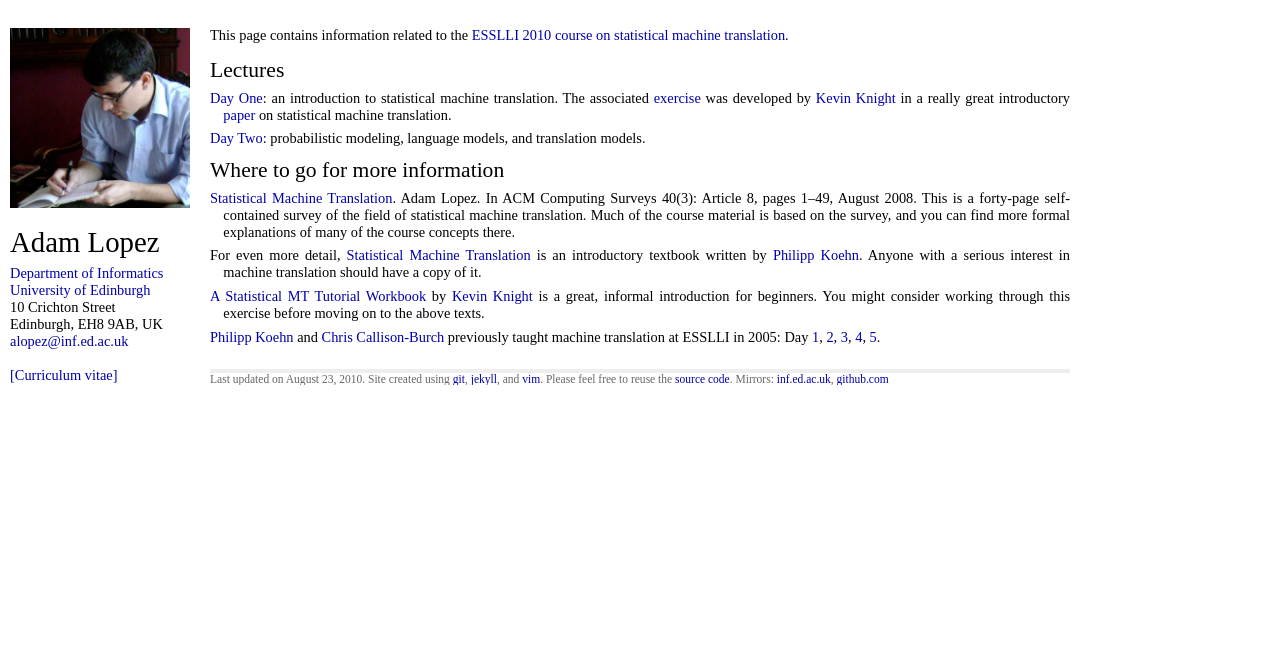
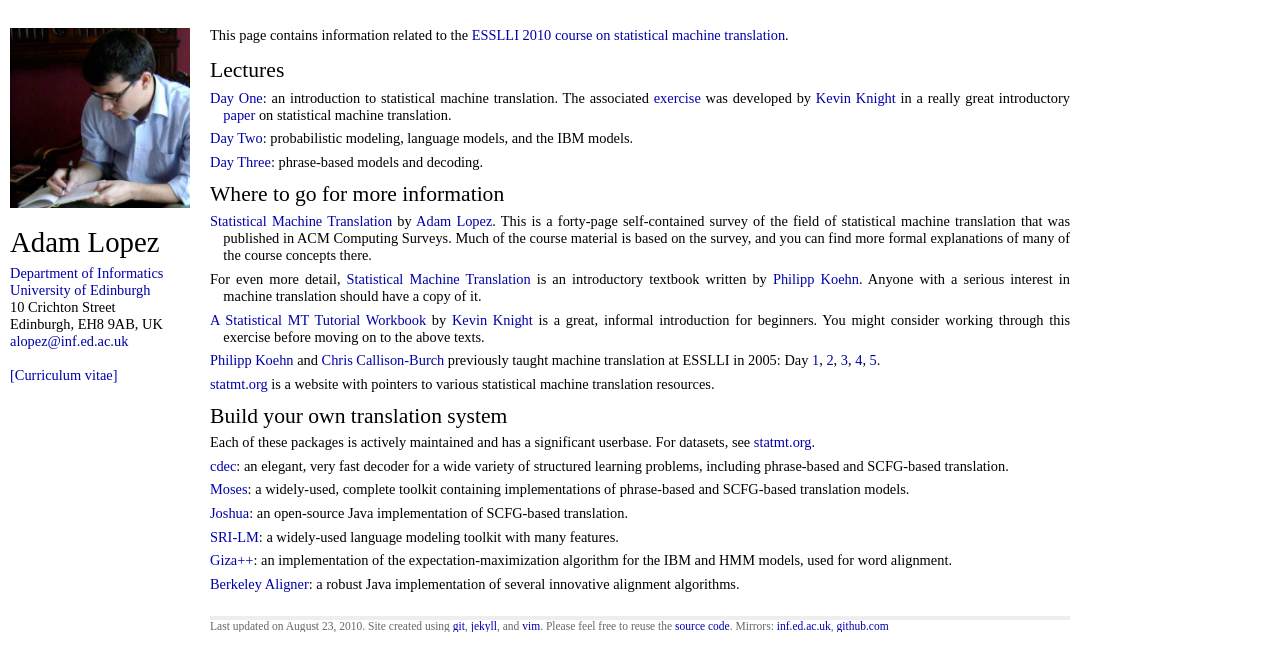
Before and after one commit to alopez/alopez.github.com, a Jekyll site: the page built from esslli2010.html, in a window 1280 px wide. Shown: the top 671 px of the page. Built offline with Jekyll 4.4.1, drawn with Linux system fonts in a browser that asks for light colours.

Commit message:
Added Day 3 ESSLLI slides and pointers to software

```diff
--- a/esslli2010.html
+++ b/esslli2010.html
@@ -11,18 +11,31 @@ title: Adam Lopez
 
 <ul class="posts">
 	<li><a href="http://homepages.inf.ed.ac.uk/alopez/talks/esslli2010-day1.pdf">Day One</a>: an introduction to statistical machine translation.  The associated <a href="http://homepages.inf.ed.ac.uk/alopez/talks/esslli-exercise.pdf">exercise</a> was developed by <a href="http://www.isi.edu/~knight/">Kevin Knight</a> in a really great introductory <a href="http://www.ai.mit.edu/courses/6.891-nlp/READINGS/aimag97.pdf">paper</a> on statistical machine translation.</li>
-	<li><a href="http://homepages.inf.ed.ac.uk/alopez/talks/esslli2010-day2.pdf">Day Two</a>: probabilistic modeling, language models, and translation models.</li>
+	<li><a href="http://homepages.inf.ed.ac.uk/alopez/talks/esslli2010-day2.pdf">Day Two</a>: probabilistic modeling, language models, and the IBM models.</li>
+	<li><a href="http://homepages.inf.ed.ac.uk/alopez/talks/esslli2010-day3.pdf">Day Three</a>: phrase-based models and decoding.</li>
 </ul>
 
 <h2>Where to go for more information</h2>
 <ul class="posts">
-	<li><a href="http://homepages.inf.ed.ac.uk/alopez/papers/survey.pdf">Statistical Machine Translation</a>. Adam Lopez. In ACM Computing Surveys 40(3): Article 8, pages 1–49, August 2008.  This is a forty-page self-contained survey of the field of statistical machine translation.  Much of the course material is based on the survey, and you can find more formal explanations of many of the course concepts there.</li>
+	<li><a href="http://homepages.inf.ed.ac.uk/alopez/papers/survey.pdf">Statistical Machine Translation</a> by <a href="index.html">Adam Lopez</a>. This is a forty-page self-contained survey of the field of statistical machine translation that was published in ACM Computing Surveys.  Much of the course material is based on the survey, and you can find more formal explanations of many of the course concepts there.</li>
 	<li>For even more detail, <a href="http://www.statmt.org/book/">Statistical Machine Translation</a> is an introductory textbook written by <a href="http://www.iccs.informatics.ed.ac.uk/~pkoehn/">Philipp Koehn</a>.  Anyone with a serious interest in machine translation should have a copy of it.</li>
 	<li><a href="http://www.isi.edu/natural-language/mt/wkbk.pdf">A Statistical MT Tutorial Workbook</a> by <a href="http://www.isi.edu/~knight/">Kevin Knight</a> is a great, informal introduction for beginners.  You might consider working through this exercise before moving on to the above texts.
 	<li><a href="http://www.iccs.informatics.ed.ac.uk/~pkoehn/">Philipp Koehn</a> and <a href="http://www.cs.jhu.edu/~ccb/">Chris Callison-Burch</a> previously taught machine translation at ESSLLI in 2005: Day
-<a href="http://www.iccs.informatics.ed.ac.uk/~pkoehn/publications/esslli-slides-day1.pdf">1</a>,
-<a href="http://www.iccs.informatics.ed.ac.uk/~pkoehn/publications/esslli-slides-day2.pdf">2</a>,
-<a href="http://www.iccs.informatics.ed.ac.uk/~pkoehn/publications/esslli-slides-day3.pdf">3</a>,
-<a href="http://www.iccs.informatics.ed.ac.uk/~pkoehn/publications/esslli-slides-day4.pdf">4</a>,
-<a href="http://www.iccs.informatics.ed.ac.uk/~pkoehn/publications/esslli-slides-day5.pdf">5</a>.
+    <a href="http://www.iccs.informatics.ed.ac.uk/~pkoehn/publications/esslli-slides-day1.pdf">1</a>,
+    <a href="http://www.iccs.informatics.ed.ac.uk/~pkoehn/publications/esslli-slides-day2.pdf">2</a>,
+    <a href="http://www.iccs.informatics.ed.ac.uk/~pkoehn/publications/esslli-slides-day3.pdf">3</a>,
+    <a href="http://www.iccs.informatics.ed.ac.uk/~pkoehn/publications/esslli-slides-day4.pdf">4</a>,
+    <a href="http://www.iccs.informatics.ed.ac.uk/~pkoehn/publications/esslli-slides-day5.pdf">5</a>.</li>
+  <li><a href="http://www.statmt.org">statmt.org</a> is a website with pointers to various statistical machine translation resources.</li>
 </ul>
+
+<h2>Build your own translation system</h2>
+Each of these packages is actively maintained and has a significant userbase.  For datasets, see <a href="http://www.statmt.org">statmt.org</a>.
+<ul>
+  <li><a href="http://www.cdec-decoder.org">cdec</a>: an elegant, very fast decoder for a wide variety of structured learning problems, including phrase-based and SCFG-based translation.</li>
+  <li><a href="http://www.statmt.org/moses/">Moses</a>: a widely-used, complete toolkit containing implementations of phrase-based and SCFG-based translation models.</li>
+  <li><a href="http://cs.jhu.edu/~ccb/joshua/">Joshua</a>: an open-source Java implementation of SCFG-based translation.</li>
+  <li><a href="http://www.speech.sri.com/projects/srilm/">SRI-LM</a>: a widely-used language modeling toolkit with many features.</li>
+  <li><a href="http://code.google.com/p/giza-pp/">Giza++</a>: an implementation of the expectation-maximization algorithm for the IBM and HMM models, used for word alignment.</li>
+  <li><a href="http://nlp.cs.berkeley.edu/Main.html#WordAligner">Berkeley Aligner</a>: a robust Java implementation of several innovative alignment algorithms.</li>
+</ul>
```
